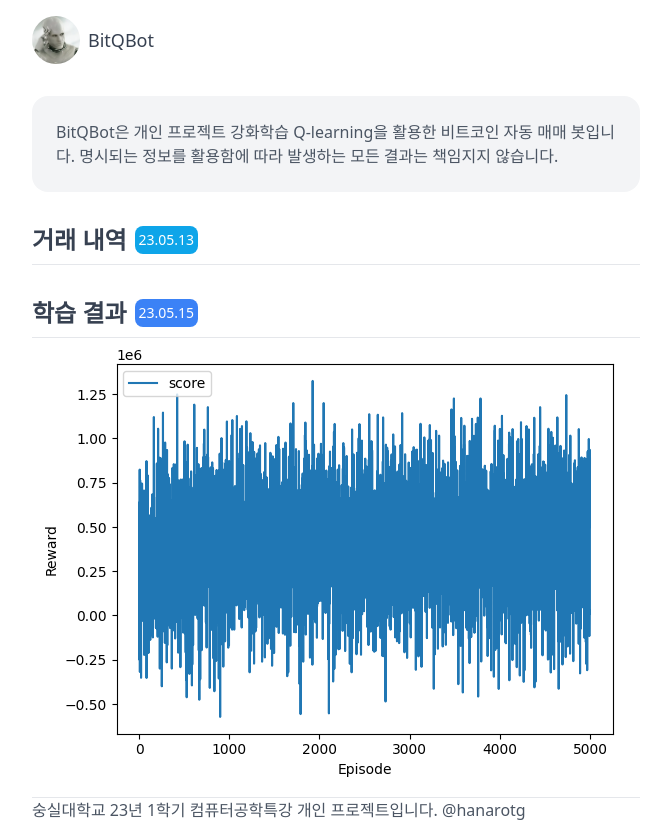
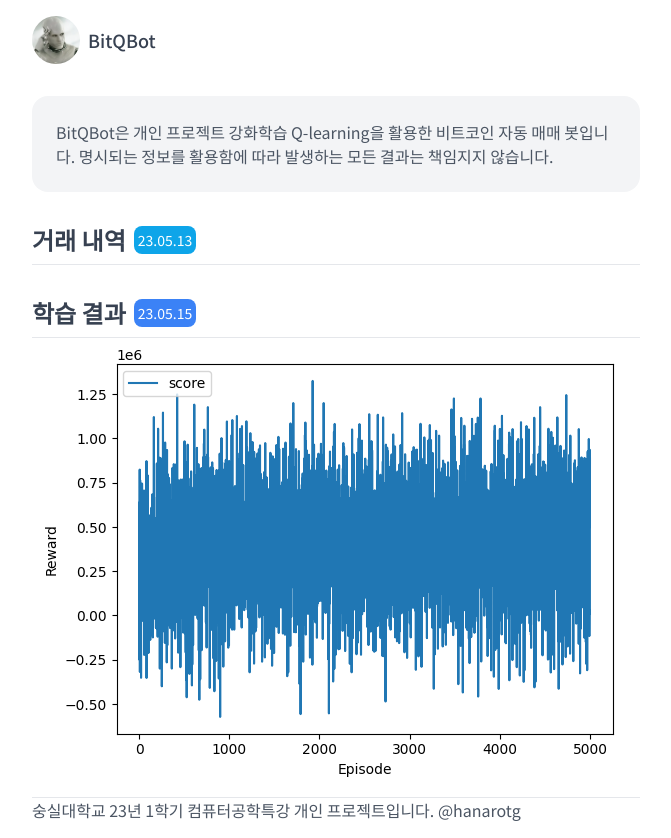
Before and after one commit to bitQbot/bitQbot.github.io, a plain HTML site: page index.html in a window 1280 px wide. Shown: the whole page, without its empty margins (304-975 px from the left). Drawn offline with nearby package versions, Linux system fonts and the light colour scheme.

Commit message:
[FEAT] Noto Sans 폰트 적용

```diff
--- a/index.html
+++ b/index.html
@@ -1,11 +1,17 @@
 <!DOCTYPE html>
 <html>
   <head>
+    <link rel="preconnect" href="https://fonts.googleapis.com" />
+    <link rel="preconnect" href="https://fonts.gstatic.com" crossorigin />
+    <link
+      href="https://fonts.googleapis.com/css2?family=Noto+Sans+KR:wght@100;300;400;500;700;900&display=swap"
+      rel="stylesheet"
+    />
     <meta charset="UTF-8" />
     <meta name="viewport" content="width=device-width, initial-scale=1.0" />
     <script src="https://cdn.tailwindcss.com"></script>
   </head>
-  <body>
+  <body style="font-family: 'Noto Sans KR', sans-serif">
     <div>
       <div class="container max-w-screen-sm mx-auto p-4">
         <a href="/" class="flex flex-row items-center"
```
